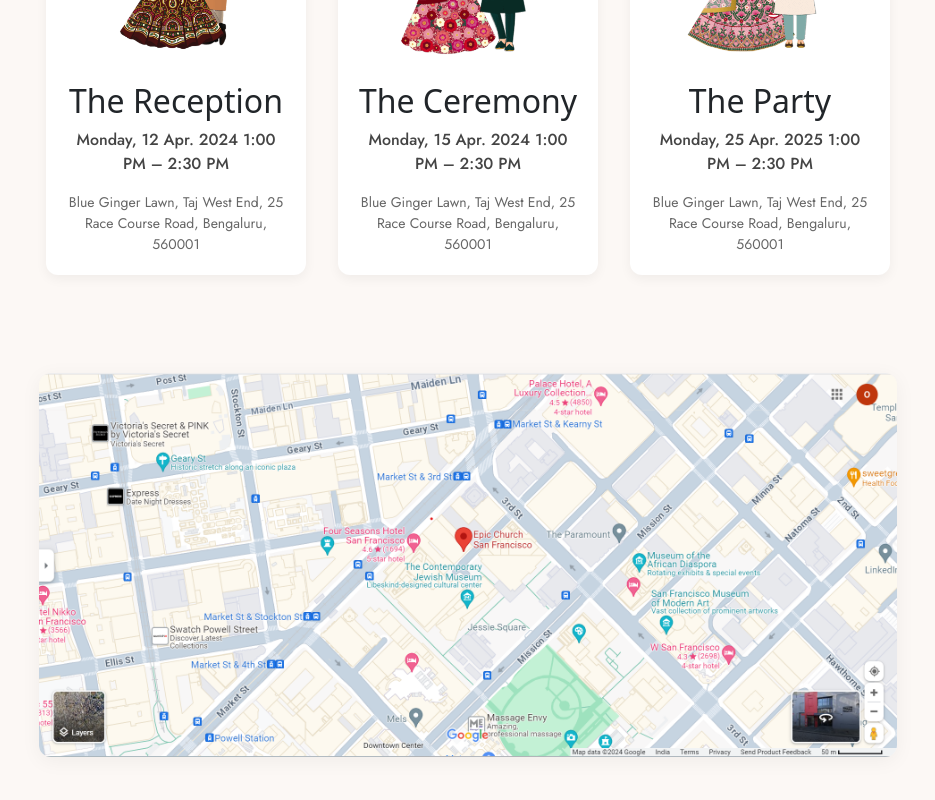
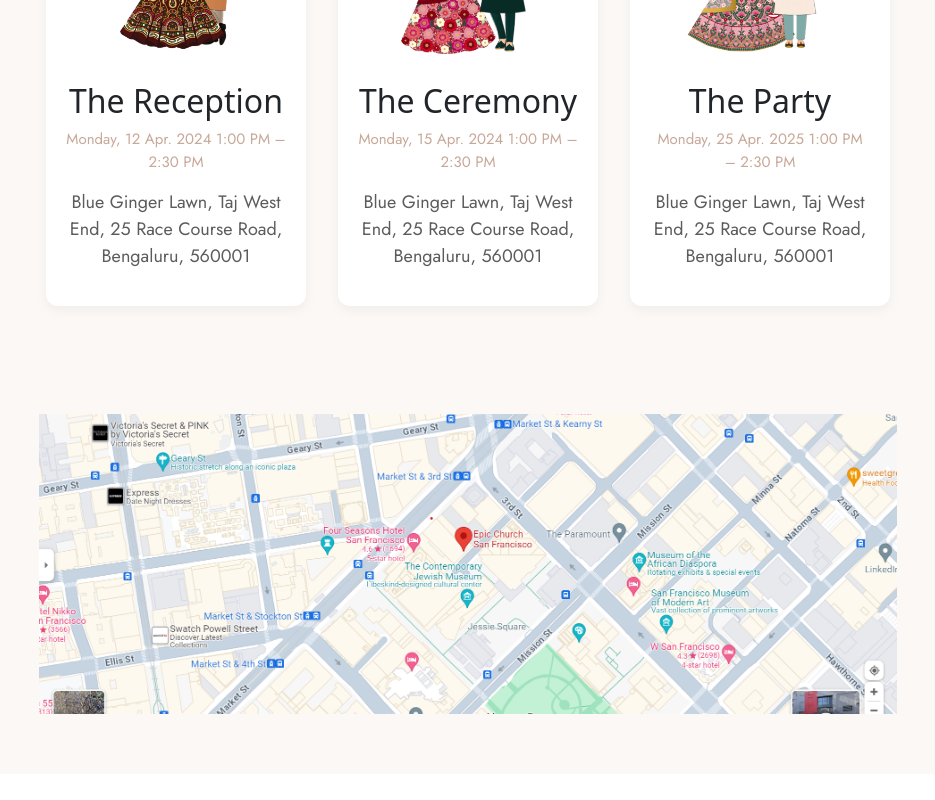
Before and after one commit to pavansvgithub/weddingpage, a React (Create React App) app: page /whenandwhere in a window 1280 px wide. Shown: the part 540-1340 px from the top of the page, without its empty margins (172-1107 px from the left). Built offline with nearby package versions, Linux system fonts and the light colour scheme; a web font is replaced by a local one.

Commit message:
Update index.css

```diff
--- a/src/Components/when&where/index.css
+++ b/src/Components/when&where/index.css
@@ -1,20 +1,14 @@
-.ww-p1 {
-  font-size: 16px;
-  font-weight: 500;
-  margin-top: 8px;
-  color: #444;
+.ww-p1{
+    color: #C8A898;
+    font-size: 15px;
 }
-
-.ww-p2 {
-  font-size: 14px;
-  color: #666;
-  max-width: 300px;
-  margin: 0 auto;
+.ww-p2{
+    color: #5C5C5C;
+    font-size: 18px;
 }
-
-.map-img {
-  width: 80%;
-  margin-top: 40px;
-  border-radius: 12px;
-  box-shadow: 0 4px 20px rgba(0, 0, 0, 0.05);
+.map-img{
+    width: 100%;
+    height: 300px;
+    object-fit: cover;
+    margin-top: 50px;
 }
```
